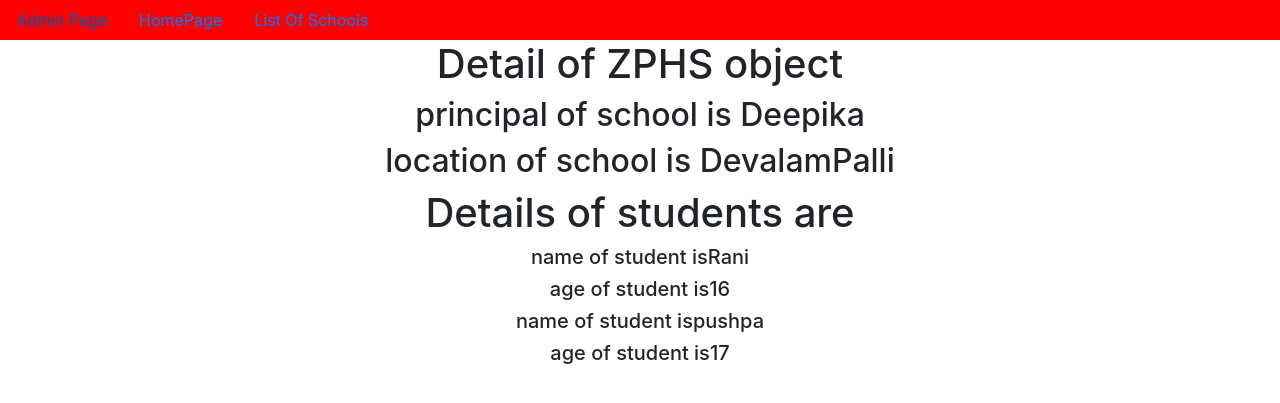
After one commit to deepikagandham/CBV_L_D_UP_DEL_views, a Django app: page /1/ in a window 1280 px wide. The commit adds this page. Shown: the top 403 px of the page. Run offline with Django 4.2, Linux system fonts and the light colour scheme; data comes from the database, SQL or seed files in the repository.

Commit message:
first commit

```diff
--- a/app/views.py
+++ b/app/views.py
@@ -1,7 +1,7 @@
 from django.shortcuts import render
 from app.models import*
 # Create your views here.
-from django.views.generic import TemplateView,ListView
+from django.views.generic import TemplateView,ListView,DetailView
 
 class home(TemplateView):
     template_name='app/home.html'
@@ -9,3 +9,7 @@ class home(TemplateView):
 class SchoolList(ListView):
     model=School
     context_object_name='schools'
+
+class SchoolDetail(DetailView):
+    model=School
+    context_object_name='sclobject'
--- a/project49/urls.py
+++ b/project49/urls.py
@@ -14,10 +14,14 @@ Including another URLconf
     2. Add a URL to urlpatterns:  path('blog/', include('blog.urls'))
 """
 from django.contrib import admin
-from django.urls import path
+from django.urls import path,re_path
 from app.views import*
 urlpatterns = [
     path('admin/', admin.site.urls),
     path('home/',home.as_view(),name='home'),
     path('SchoolList/',SchoolList.as_view(),name='SchoolList'),
+
+
+
+    re_path('(?P<pk>\d+)/',SchoolDetail.as_view(),name='detail'),
 ]
--- a/templates/app/School_list.html
+++ b/templates/app/School_list.html
@@ -8,7 +8,7 @@
 
 
 {% for school in schools %}
-    <h1>{{school.name}}</h1>
+<a href="{{school.pk}}"><h1>{{school.name}}</h1></a>
 {% endfor%}
 
 
--- /dev/null
+++ b/templates/app/school_detail.html
@@ -0,0 +1,19 @@
+{% extends 'app/dummy.html'%}
+{% block title %}
+    <title>Detail Page</title>
+{% endblock %}
+
+{% block body_block  %}
+<h1>Detail of {{sclobject.name}} object</h1>
+<h2>principal of school is {{sclobject.principal}}</h2>
+<h2>location of school is {{sclobject.location}}</h2>
+
+<h1>Details of students are</h1>
+{% for i in sclobject.students.all %}
+   <h5>name of student is{{i.sname}}</h5>
+   <h5>age of student is{{i.sage}}</h5>
+{% endfor %}
+
+
+
+{% endblock %}
```
